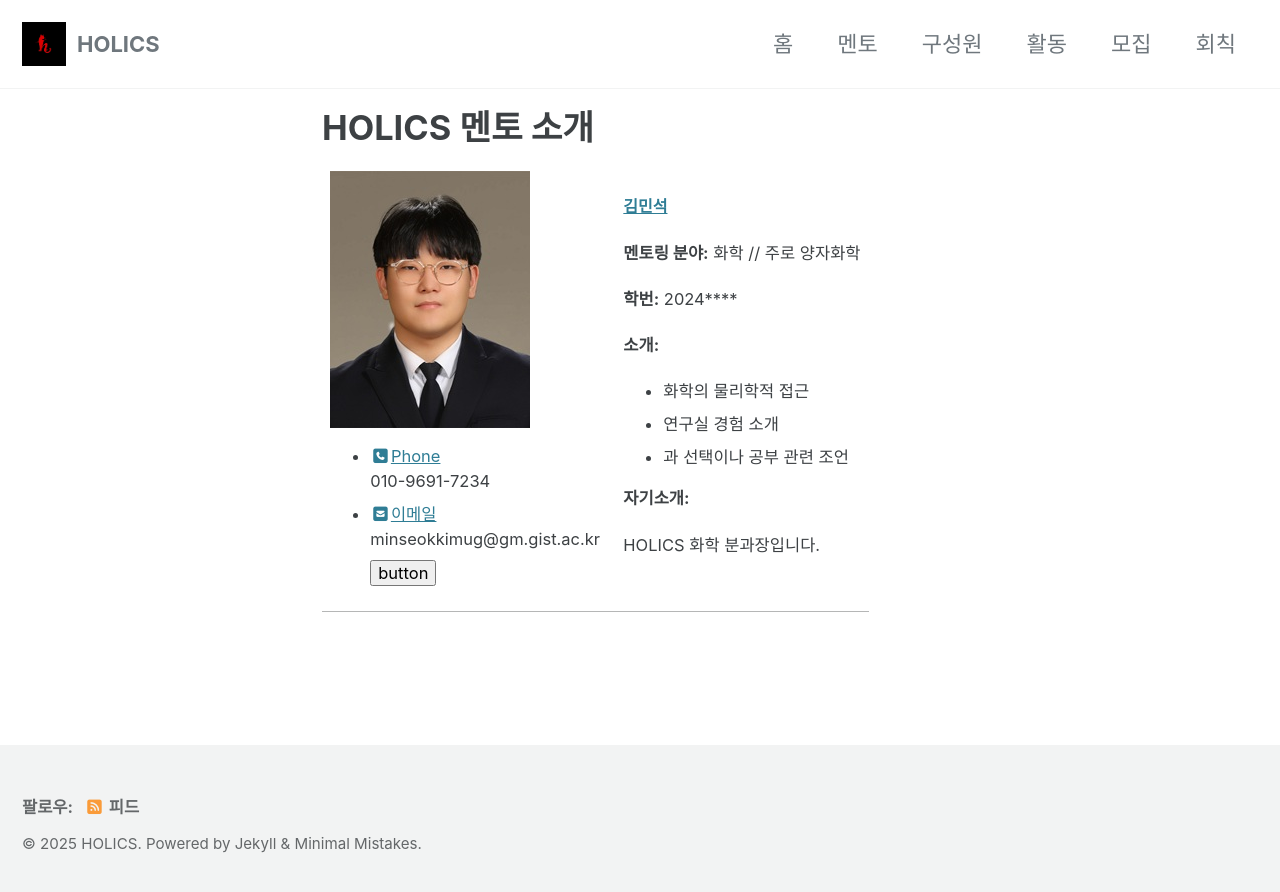
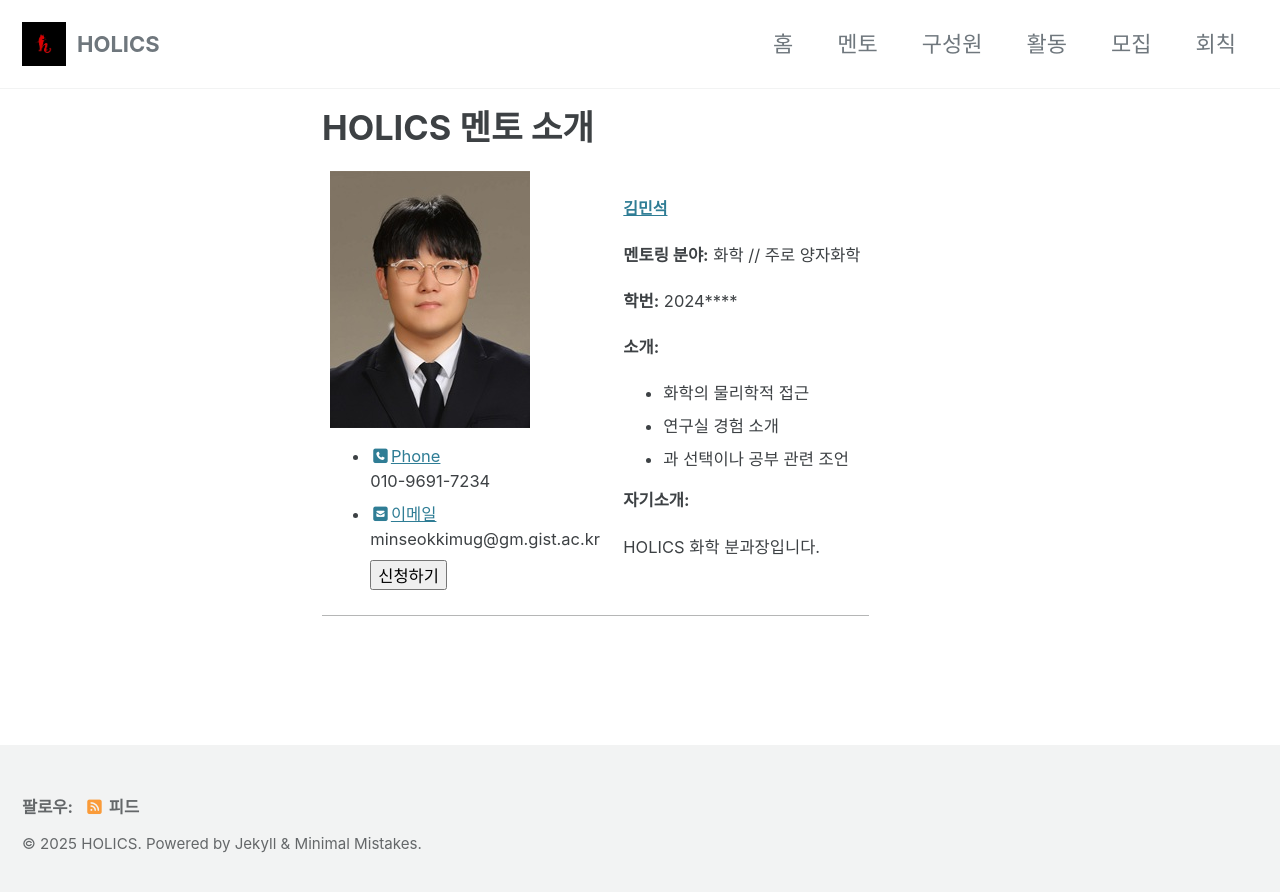
Before and after one commit to gistholics/gistholics.github.io, a Jekyll site: the page built from mentorship/김민석.html, in a window 1280 px wide. Shown: the top 892 px of the page. Built offline with Jekyll 4.4.1, drawn with Linux system fonts in a browser that asks for light colours; cached includes are drawn as plain includes.

Commit message:
Fix: mentor application link button

```diff
--- /dev/null
+++ b/_data/value.yml
@@ -0,0 +1,2 @@
+mentor_application_link: "https://forms.gle/pka9ig7m43kUpdaEA"
+mentor_support_link:
--- a/_layouts/mentor_template.html
+++ b/_layouts/mentor_template.html
@@ -4,7 +4,6 @@ layout: single
 {% assign name = page.name | split: "." | first %}
 {% assign mentorship = site.data.mentorship | where: "name", name | first %}
 {% assign home = '/mentorship/' | append: mentorship.name | absolute_url %}
-{% assign link = "https://forms.gle/pka9ig7m43kUpdaEA" %}
 {% assign img_path = "/assets/images/avatar.png" %}
 {% if mentorship.avatar %}
   {% assign img_path = mentorship.avatar | prepend: '/assets/images/mentor/' %}
@@ -38,7 +37,9 @@ layout: single
                 {{ mentorship.email }}
                 </li>
             {% endif %}
-            <button onclick="location.href='{{ link }}'">button</button>
+            {% if site.data.value.mentor_application_link %}
+              <button onclick="location.href='{{ site.data.value.mentor_application_link }}'">신청하기</button>
+            {% endif %}
         </ul>
       </td>
       <td valign="top">
```
